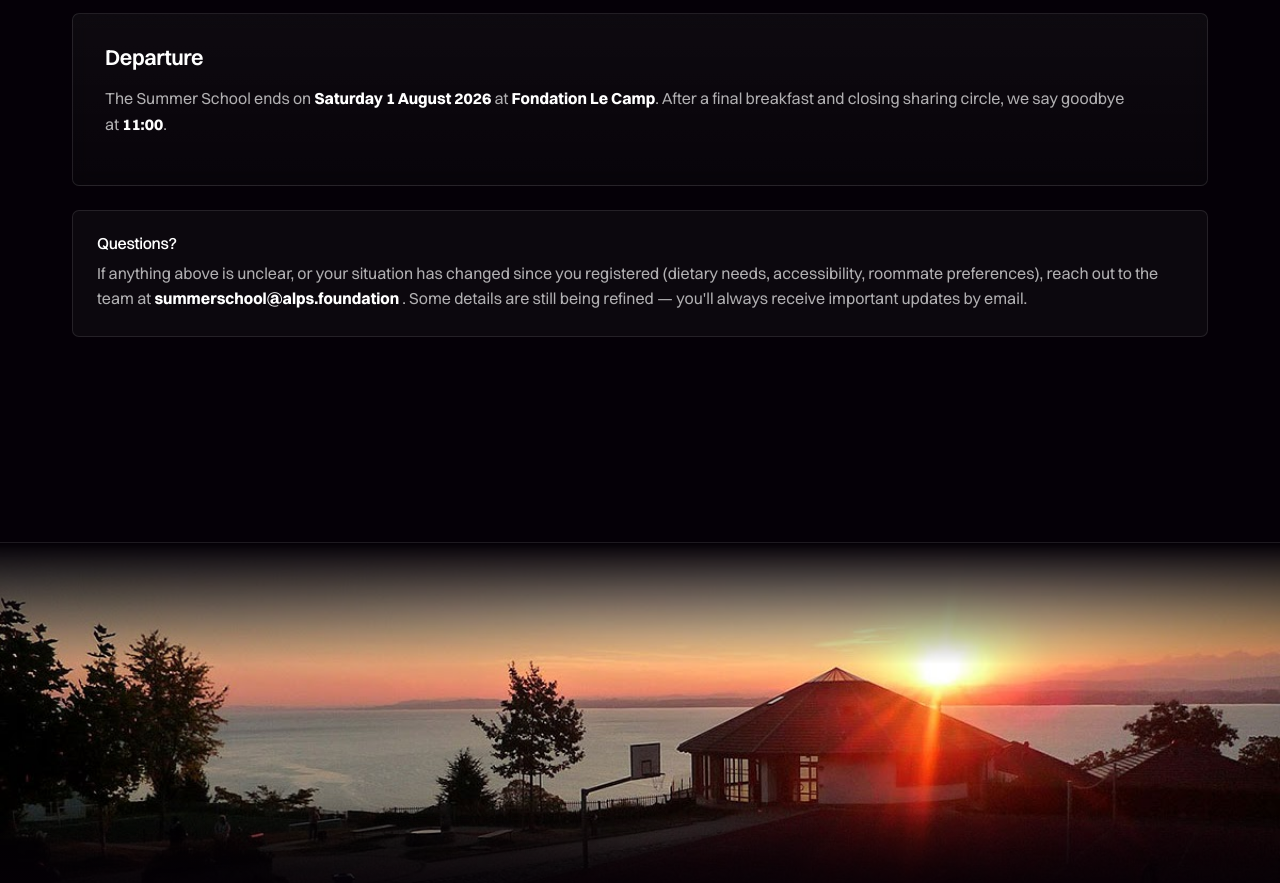
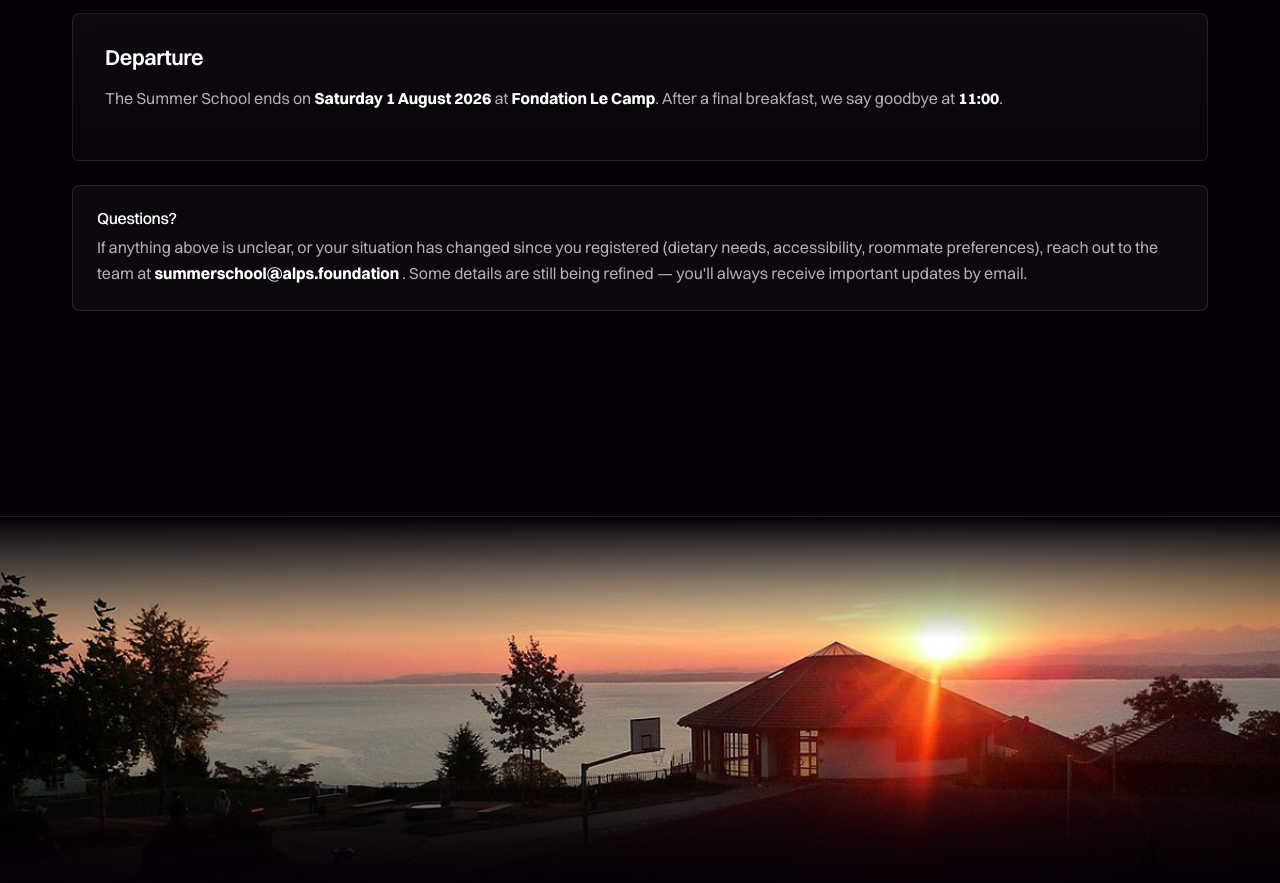
Before and after one commit to AlpsFoundation/summerschool.alps.foundation, an Astro site: page /participants in a window 1280 px wide. Shown: the part 2547-3430 px from the top of the page. Built offline with nearby package versions, Linux system fonts and the light colour scheme; Astro itself is replaced by a stand-in of ours.

Commit message:
Remove closing sharing circle from Departure — no longer happening (#54)

```diff
--- a/src/pages/participants.astro
+++ b/src/pages/participants.astro
@@ -225,7 +225,7 @@ const schedule = [
           The Summer School ends on
           <strong class="text-white">Saturday 1 August 2026</strong> at
           <strong class="text-white">Fondation Le Camp</strong>. After a
-          final breakfast and closing sharing circle, we say goodbye at
+          final breakfast, we say goodbye at
           <strong class="text-white">11:00</strong>.
         </p>
       </div>
```
